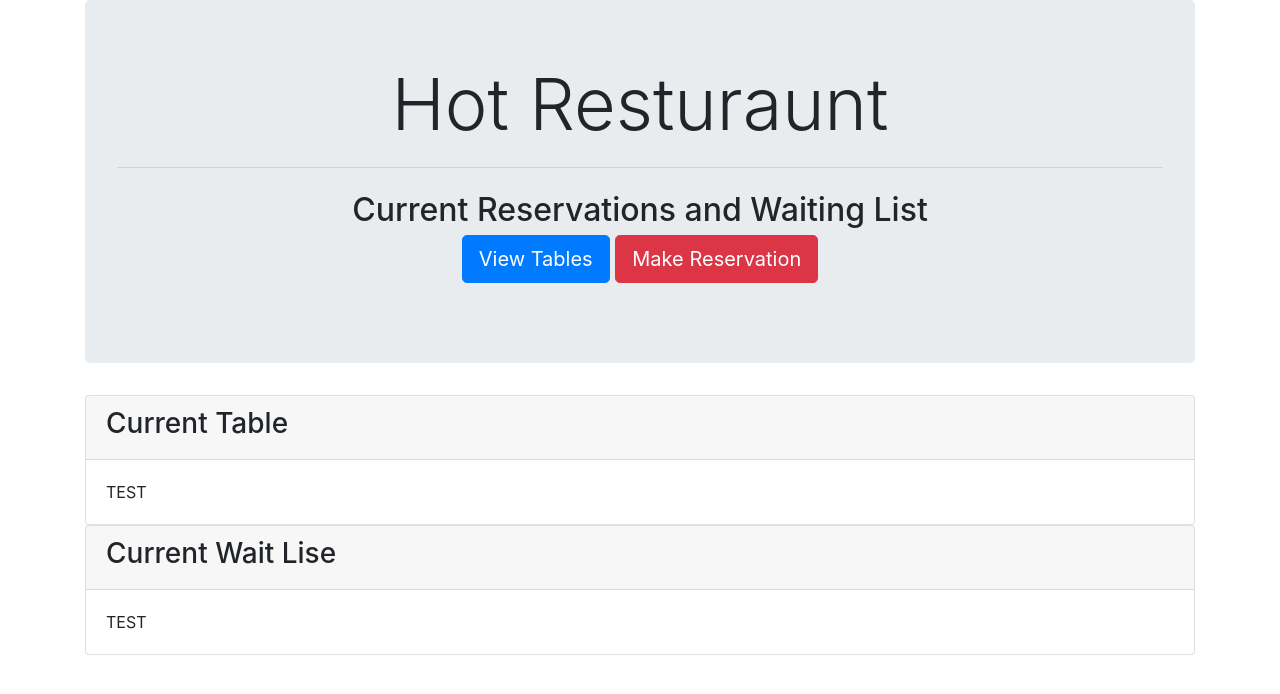
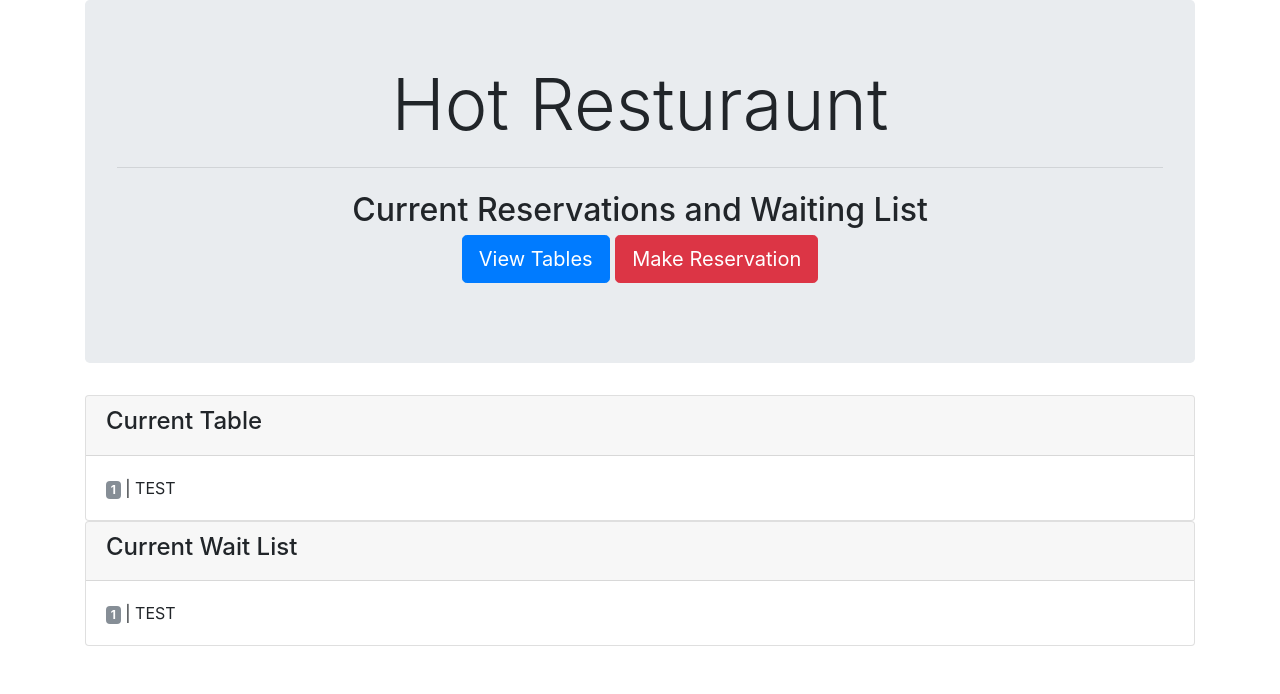
Before and after one commit to firas1fadhel/the-hot-food-palce, a plain HTML site: page list.html in a window 1280 px wide. Drawn offline with nearby package versions, Linux system fonts and the light colour scheme.

Commit message:
added dummy rows in list

```diff
--- a/list.html
+++ b/list.html
@@ -27,20 +27,20 @@
     <div id="currentAndWait">
       <div class="card">
         <div class="card-header">
-          <h3>Current Table</h3>
+          <h4>Current Table</h4>
         </div>
         <div class="card-body">
-          <div id="people">TEST</div>
+          <div id="people"><span class="badge badge-secondary">1</span> | TEST </div>
         </div>
       </div>
 
       <!-- Current Wait -->
       <div class="card">
         <div class="card-header">
-          <h3>Current Wait Lise</h3>
+          <h4>Current Wait List</h4>
         </div>
         <div class="card-body">
-          <div id="people">TEST</div>
+          <div id="people"><span class="badge badge-secondary">1</span> | TEST </div>
         </div>
       </div>
     </div>
```
